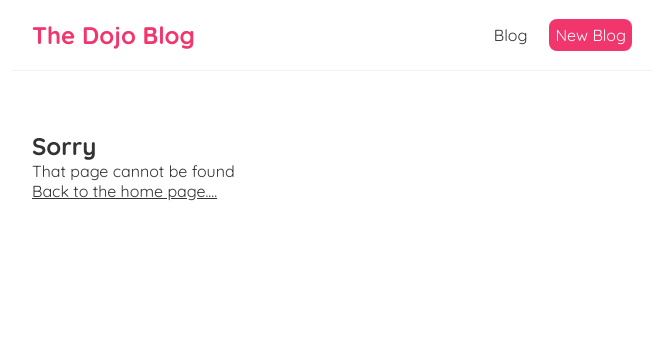
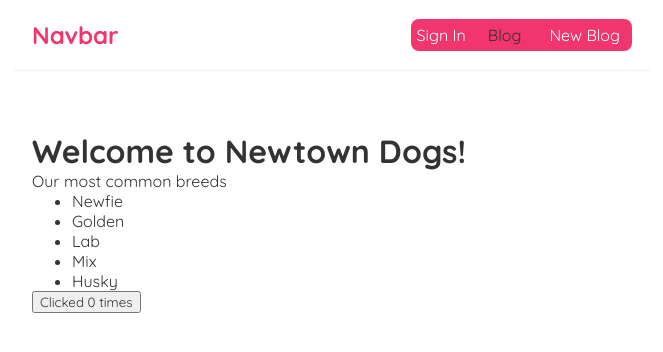
Before and after one commit to mrao2/newtowndogs, a React (Create React App) app in the folder frontend/: page / in a window 1280 px wide. Shown: the top 352 px of the page, without its empty margins (308-971 px from the left). Built offline with nearby package versions, Linux system fonts and the light colour scheme.

Commit message:
Got Paul and my work to work together

```diff
--- a/frontend/src/App.js
+++ b/frontend/src/App.js
@@ -5,6 +5,7 @@ import Create from "./Components/pages/Blog/Create";
 import BlogDetails from "./Components/pages/Blog/BlogDetails";
 import NotFound from "./NotFound";
 import BlogHome from "./Components/pages/Blog/BlogHome";
+import Homepage from "./Components/pages/Homepage";
 
 function App() {
   return (
@@ -13,9 +14,9 @@ function App() {
         <Navbar />
         <div className="content">
           <Switch>
-          {/* <Route exact path="/">
+          <Route exact path="/">
               <Homepage />
-            </Route> */}
+            </Route>
             <Route exact path="/BlogHome">
               <BlogHome />
             </Route>
--- a/frontend/src/Components/Navbar.js
+++ b/frontend/src/Components/Navbar.js
@@ -1,17 +1,43 @@
 import React from "react";
-import {Link} from 'react-router-dom';
-
-const Navbar = () => {
+import {Link} from 'react-router-dom'
+function Navbar() {
   return (
     <nav className="navbar">
-      <h1>The Dojo Blog</h1>
+      <h1>Navbar</h1>
       <div className="links">
-        <Link to="/bloghome">Blog</Link>
+        <a
+          href="/"
+          style={{
+            color: "white",
+          }}
+        >
+          Home
+        </a>
+        <a
+          href="/about"
+          style={{
+            color: "white",
+          }}
+        >
+          About Us
+        </a>
+        <a
+          href="/create"
+          style={{
+            color: "white",
+            backgroundColor: "#f1356d",
+            borderRadius: "8px",
+          }}
+        >
+          Sign In
+
+          <Link to="/bloghome">Blog</Link>
         <Link to="/create" style={{
             color: "white",
             backgroundColor: "#f1356d",
             borderRadius: "8px"
         }}>New Blog</Link>
+        </a>
       </div>
     </nav>
   );
--- /dev/null
+++ b/frontend/src/Components/pages/Homepage.js
@@ -0,0 +1,39 @@
+import { useState } from "react";
+
+const project = {
+  title: "Welcome to Newtown Dogs",
+};
+
+const breeds = [
+  { title: "Newfie", id: 1 },
+  { title: "Golden", id: 2 },
+  { title: "Lab", id: 3 },
+  { title: "Mix", id: 4 },
+  { title: "Husky", id: 5 },
+];
+
+const listItems = breeds.map((breed) => <li key={breed.id}>{breed.title}</li>);
+
+function Homepage() {
+  const [count, setCount] = useState(0);
+
+  function handleClick() {
+    setCount(count + 1);
+  }
+
+  return (
+    <>
+      <h1>{project.title}!</h1>
+      <p>Our most common breeds</p>
+      <ul> {listItems}</ul>
+
+      <MyButton count={count} onClick={handleClick} />
+    </>
+  );
+}
+
+function MyButton({ count, onClick }) {
+  return <button onClick={onClick}>Clicked {count} times</button>;
+}
+
+export default Homepage;
```
Also changed, not shown: frontend/src/index.css (+40 -0 lines).
